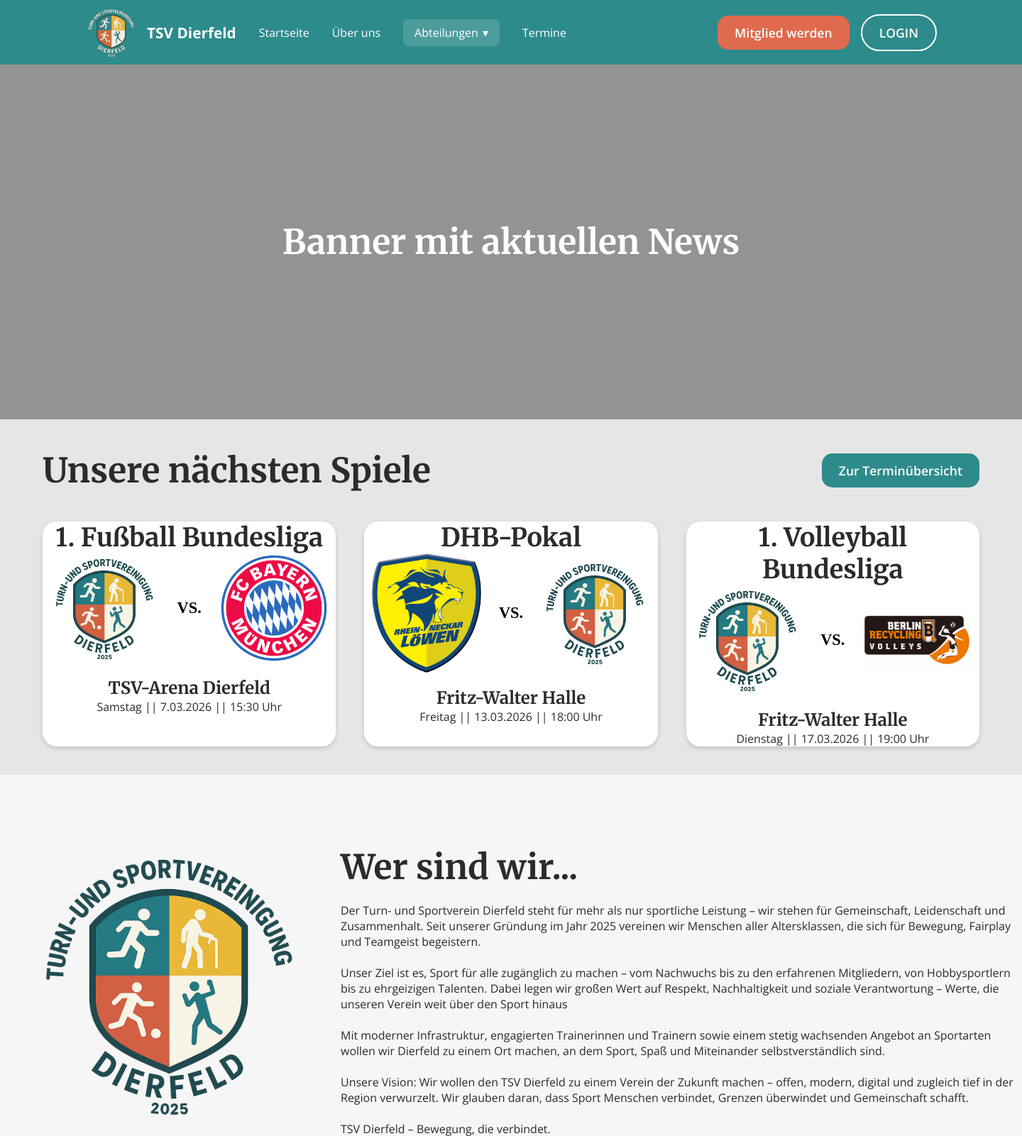
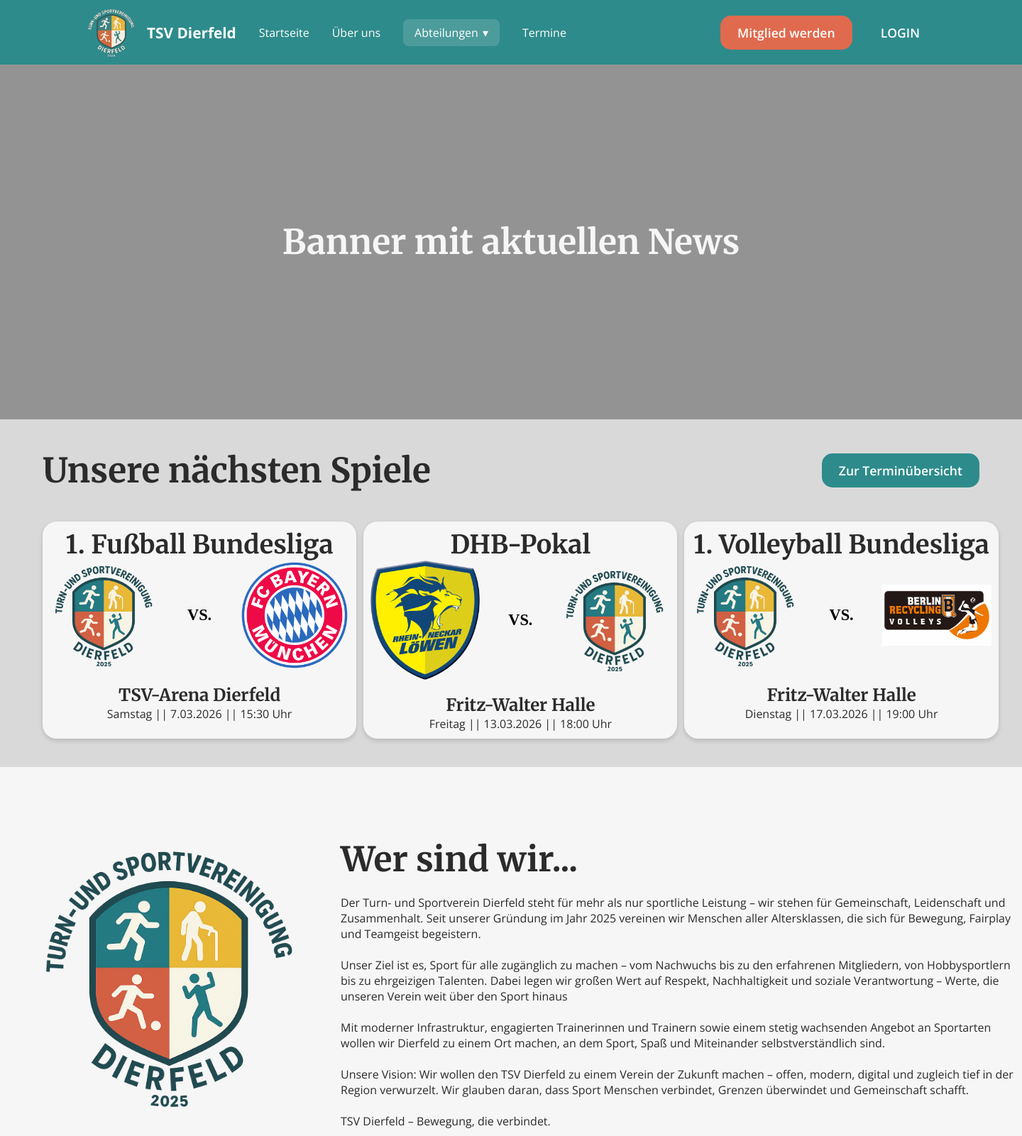
Before and after one commit to krausytin25/Website-Project-WebEngineering-tin25, a PHP site: page /src/index.html in a window 1440 px wide. Shown: the top 1601 px of the page at 71% size. Run offline with PHP 8.4, Linux system fonts and the light colour scheme.

Commit message:
kraftl Startseite Verbesserungen von Kommentaren

```diff
--- a/assets/css/index.css
+++ b/assets/css/index.css
@@ -1,5 +1,3 @@
-@import url("main.css");
-
 /* ======================= GLOBAL ======================= */
 
 * {
@@ -44,38 +42,40 @@
     align-items: center;
     height: 500px;
     text-align: center;
-    background-color: #939393;
+    background-color: var(--placeholder);
+    h1{
+        color: var(--offwhite);
+    }
 }
 
-.banner h1 {
-    color: white;
-}
+
 
 /* ======================= NÄCHSTE SPIELE SECTION ======================= */
 
-.games-section {
+.games {
     grid-area: games-section;
-    background: #e6e6e6;
+    background: var(--light_grey);
     padding: 40px 60px;
     margin-bottom: 100px;
+
 }
 
-.games-header {
+.games_header {
     display: flex;
     justify-content: space-between;
     align-items: center;
     margin-bottom: 40px;
 }
 
-.games-grid {
+.games_grid {
     display: grid;
     grid-template-columns: repeat(3, 1fr);
-    gap: 40px;
+    gap: 10px;
 }
 
-.game-card {
-    background: white;
-    padding: 0;
+.game--card {
+    background: var(--offwhite);
+    padding: 10px;
     border-radius: 20px;
     text-align: center;
     box-shadow: 0 3px 6px rgba(0,0,0,0.15);
@@ -85,7 +85,7 @@
     display: flex;
     justify-content: center;
     align-items: center;
-    gap: 25px;
+    gap: 40px;
     margin-bottom: 20px;
 }
 
@@ -98,7 +98,7 @@
     font-size: 1.4rem;
 }
 
-.games-footer {
+.games_footer{
     display: flex;
     justify-content: center;
 }
--- a/assets/css/styles.css
+++ b/assets/css/styles.css
@@ -216,6 +216,8 @@
     --terracotta: #E06A4E;   /* Akzent */
     --offwhite: #F6F6F6;     /* Fläche/Hintergrund */
     --anthracite: #2B2B2B;   /* Schrift */
+    --light_grey: #D9D9D9;   /*Fläche/Hintergrund/Sekundär*/
+    --placeholder: #939393;  /*Platzhalter/Hintergrund+/
 
     --radius: 15px;
     --radius-lg: 25px;
--- a/src/index.html
+++ b/src/index.html
@@ -7,6 +7,7 @@
     <link rel="stylesheet" href="../assets/css/index.css">
     <link rel="stylesheet" href="../assets/css/header.css">
     <link rel="stylesheet" href="../assets/css/footer.css">
+    <link rel="stylesheet" href="../assets/css/main.css">
 </head>
 <body>
 
@@ -20,17 +21,17 @@
        <h1>Banner mit aktuellen News</h1>
     </section>
 
-    <section class="games-section">
+    <section class="games">
 
-        <div class="games-header">
+        <div class="games_header">
             <h1>Unsere nächsten Spiele</h1>
             <a href="termine.html" class="button btn--action primary hideonmobile">Zur Terminübersicht</a>
         </div>
 
-        <div class="games-grid">
+        <div class="games_grid">
 
             <!-- Karte 1 -->
-            <div class="game-card">
+            <div class="game--card">
                 <h2>1. Fußball Bundesliga</h2>
 
                 <div class="teams">
@@ -44,7 +45,7 @@
             </div>
 
             <!-- Karte 2 -->
-            <div class="game-card hideonmobile">
+            <div class="game--card hideonmobile">
                 <h2>DHB-Pokal</h2>
 
                 <div class="teams">
@@ -58,7 +59,7 @@
             </div>
 
             <!-- Karte 3 -->
-            <div class="game-card hideonmobile hidefaster">
+            <div class="game--card hideonmobile hidefaster">
                 <h2>1. Volleyball Bundesliga</h2>
 
                 <div class="teams">
@@ -72,7 +73,7 @@
             </div>
 
         </div>
-        <div class="games-footer">
+        <div class="games_footer">
             <a href="termine.html" class="button btn--action primary full-width-button">Zur Terminübersicht</a>
         </div>
     </section>
@@ -145,8 +146,7 @@
     </div>
 
     <div class="abutton">
-        <a href="abteilungen.html" class="button btn--action accent hideonmobile">Zu allen Abteilungen</a>
-        <a href="abteilungen.html" class="button btn--action accent full-width-button">Zu allen Abteilungen</a>
+        <a href="abteilungen.html" class="button btn--action accent short">Zu allen Abteilungen</a>
     </div>
 
     <footer class="footer">
```
Also changed, not shown: other parts of assets/css/index.css (+26 -10 lines).
